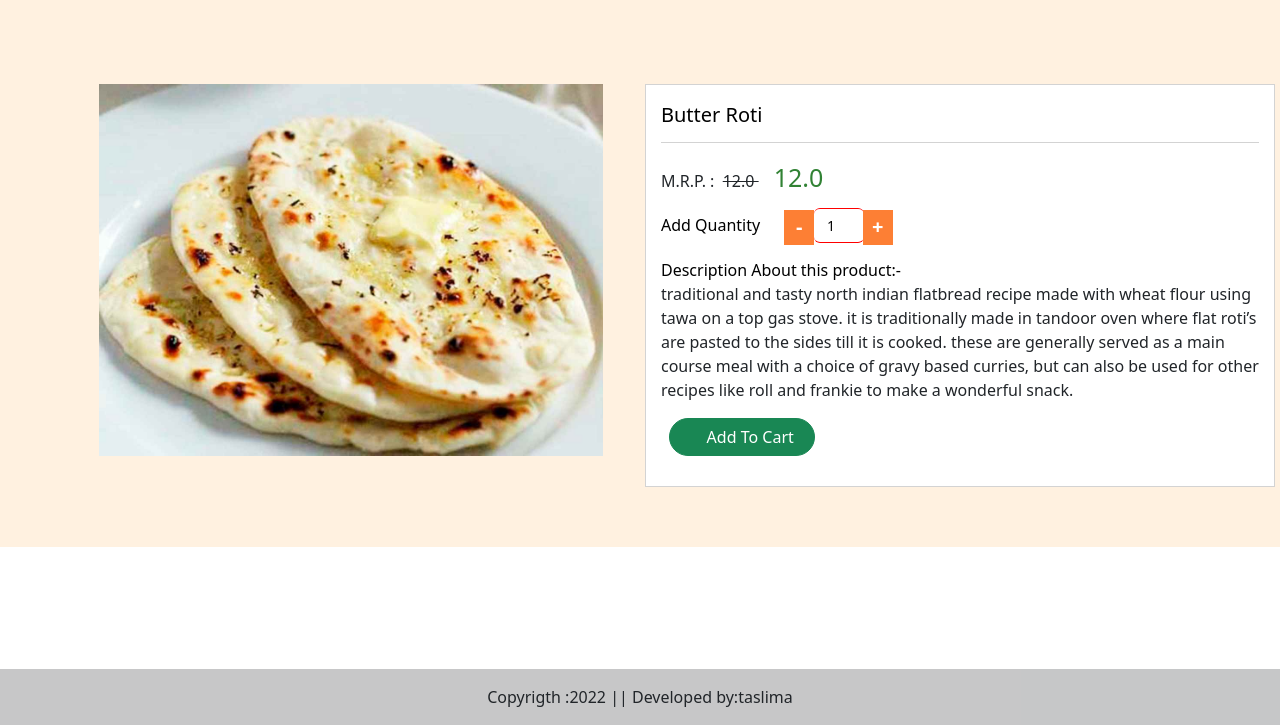
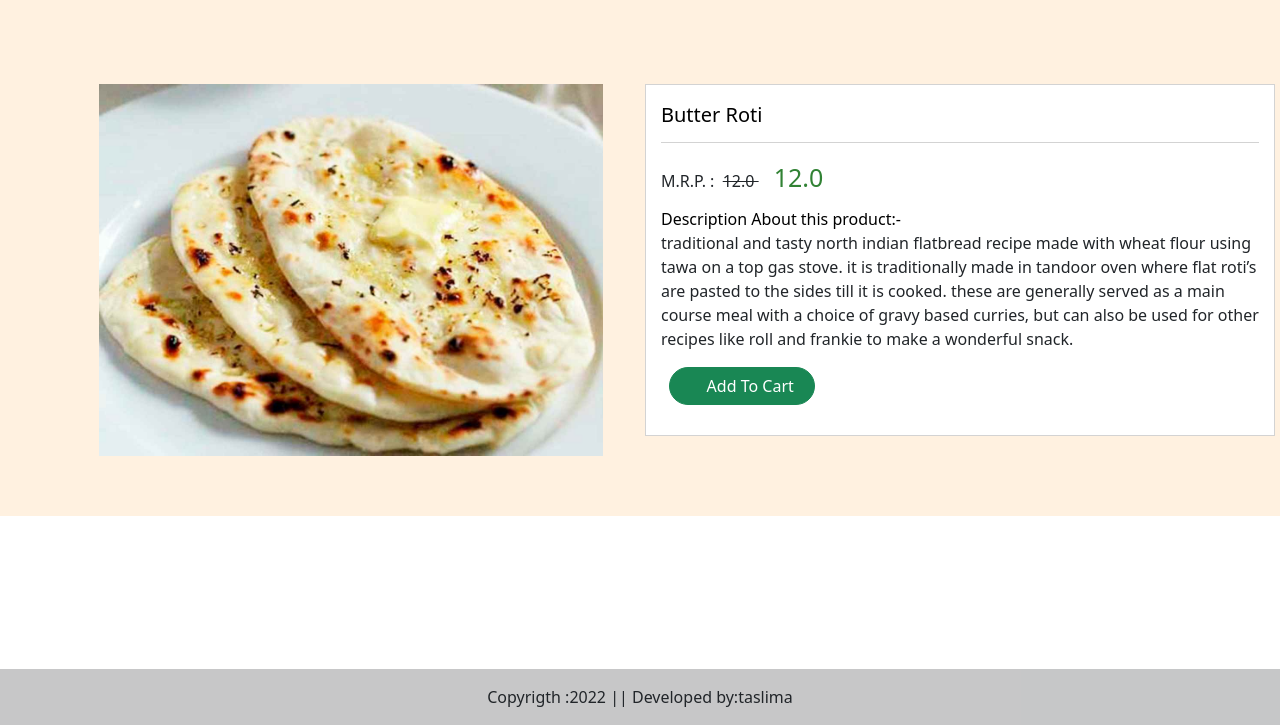
Before and after one commit to taslimas/food_delivery, a Django app: page /food-detail/1 in a window 1280 px wide. Shown: the part 75-800 px from the top of the page. Run offline with Django 4.2, Linux system fonts and the light colour scheme; data comes from the database, SQL or seed files in the repository; both versions use the stored data as it was after the commit; some libraries are stand-ins or nearby versions; some web fonts are replaced.

Commit message:
removed quantity and add orders field

```diff
--- a/myapp/forms.py
+++ b/myapp/forms.py
@@ -50,3 +50,8 @@ class MypasswordResetForm(PasswordResetForm):
 class MySetPasswordForm(SetPasswordForm):
     new_password1=forms.CharField(label='New Password',widget=forms.PasswordInput(attrs={'autocomplte':'current-password','class':'form-control'}))
     new_password2=forms.CharField(label='Confirm New Password',widget=forms.PasswordInput(attrs={'autocomplte':'current-password','class':'form-control'}))
+
+PRODUCT_QUANTITY=[(i,str(i)) for i in range(1,21)]
+class CartAddproductForm(forms.Form):
+    quantity = forms.TypedChoiceField(choices=PRODUCT_QUANTITY,coerce=int)
+    override = forms.BooleanField(required=False,initial=False,widget=forms.HiddenInput)
--- a/myapp/templates/fooddetail.html
+++ b/myapp/templates/fooddetail.html
@@ -378,16 +378,23 @@ section {
                             <span> M.R.P. : <i class="fa fa-inr"></i> <del> {{food.price}} </del> </span>
                             <span class="price">{{food.discount_price}} </span>
                         </div>
-                        <div class="_p-add-cart">
-                            <div class="_p-qty">
-                                {% csrf_token %}
-                                <input type="hidden" value="{{food.id}}" class="prod_id">
-                                <span>Add Quantity</span>
-                                <div class="value-button decrease_" id="" value="Decrease Value">-</div>
-                                <input class="qty-input " type="number" name="qty" id="number" value="1"  />
-                                <div class="value-button increase_" id="" value="Increase Value">+</div>
-                            </div>
-                        </div>
+                        <!-- <div class="col-md-3 my-auto">
+                            <input type="hidden" class="prod_id" value="{{food.id}}">
+                            {% csrf_token %}
+                           <label for="Quantity">Quantity</label>
+                           <div class="input-group text-center mb-3" style="width:130px">
+                        <button class="input-group-text decrement-btn">-</button>
+                    <input type="text" name="Quantity" class="form-control qty-input text-center" value="{{food.id}}"></div>
+                        </div> -->
+                        <!-- <div class="col-md-3 my-auto">
+                            <input type="hidden" class="prod_id" value="{{food.id}}">
+                            {% csrf_token %}
+                           <label for="Quantity">Quantity</label>
+                           <div class="input-group text-center mb-3" style="width:130px">
+                        <button class="input-group-text decrement-btn">-</button>
+                    <input type="text" name="Quantity" class="form-control qty-input text-center" value="{{food.id}}"></div>
+                        </div> -->
+
                         <div class="_p-features">
                             <span> Description About this product:- </span>
                             {{food.description}}
--- a/myapp/urls.py
+++ b/myapp/urls.py
@@ -29,9 +29,9 @@ urlpatterns=[
     path('checkout/',views.checkout.as_view(),name='checkout'),
     path('paymentdone/',views.payment_done,name='paymentdone'),
     path('removeitem/<int:pk>',views.removeItem,name='removeitem'),
-    path('update-post',views.updateCart,name='updatecart'),
+    # path('update-post',views.updateCart,name='updatecart'),
     path('pluscart/',views.plus_cart),
-
+    path('update-cart',views.updatecart,name='updatecart'),
     path('orders/',views.orders,name='orders'),
     path('search/',views.search,name='search'),
 
--- a/myapp/views.py
+++ b/myapp/views.py
@@ -213,13 +213,13 @@ def removeItem(request,pk):
 
     return redirect('cart')
 
-def updateCart(request):
+def updatecart(request):
     if request.method == 'POST':
         prod_id = int(request.POST.get('product_id'))
         if(Cart.objects.filter(user=request.user,product_id=prod_id)):
             prod_qty=int(request.POST.get('product_qty'))
             cart=Cart.objects.get(product_id=prod_id,user=request.user)
-            cart.quantity=prod_qty
+            cart. product_qty=prod_qty
             cart.save()
             return JsonResponse({'status':"Updated Succeffuly"})
     return redirect('cart')
@@ -229,6 +229,7 @@ class checkout(View):
         user=request.user
         add=Customer.objects.filter(user=user)
         cart_items=Cart.objects.filter(user=user)
+        order_placed=OrderPlaced.objects.filter(user=request.user)
         famount=0
         for p in cart_items:
             value = p.product_qty * p.product.discount_price
@@ -252,6 +253,7 @@ class checkout(View):
             payment.save()
         if request.user.is_authenticated:
             totalitem=len(Cart.objects.filter(user=request.user))
+
         return render(request,"checkout.html",locals())
 
 def payment_done(request):
```
Also changed, not shown: myapp/templates/addtocart.html (+57 -11 lines), db.sqlite3.
